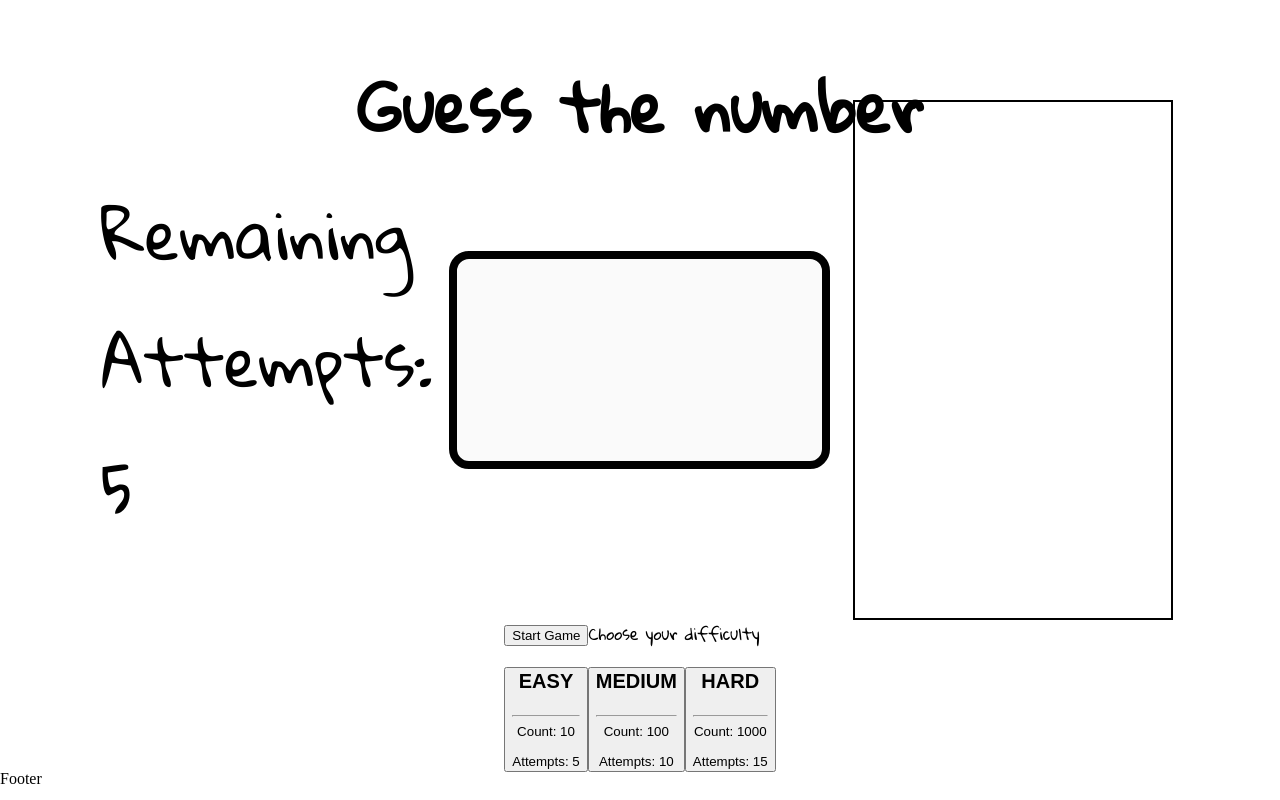
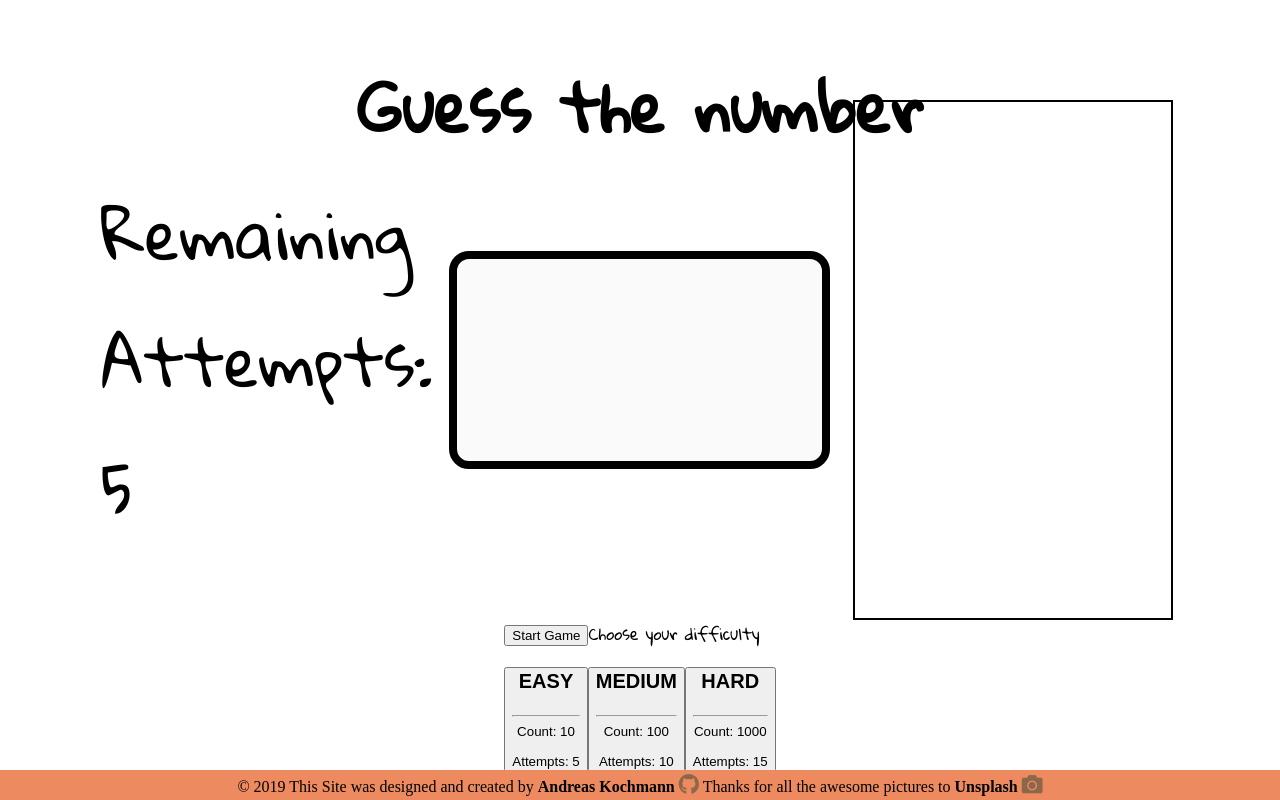
Before and after one commit to CrazySession/guessthenumber, a React (Create React App) app: page / in a window 1280 px wide. Built offline with nearby package versions, Linux system fonts and the light colour scheme; a web font is replaced by a local one.

Commit message:
added footer

```diff
--- a/public/index.html
+++ b/public/index.html
@@ -11,6 +11,9 @@
     <link
     href="https://fonts.googleapis.com/css?family=Dancing+Script|Fredoka+One|Gloria+Hallelujah|Indie+Flower|Kumar+One+Outline|Montserrat|Oswald|Pacifico|Quicksand|Ranga|Roboto+Mono|Satisfy|Shadows+Into+Light|ZCOOL+KuaiLe&display=swap"
     rel="stylesheet">
+
+
+    <link rel="stylesheet" href="https://cdnjs.cloudflare.com/ajax/libs/font-awesome/5.8.2/css/all.css" />
 
     <style>
       body{
--- a/src/components/App.js
+++ b/src/components/App.js
@@ -31,7 +31,13 @@ class App extends Component {
                 <NavBar             />
             </section>
             <footer>
-                Footer
+                &copy; 2019 This Site was designed and created by
+                                                        <a href="https://github.com/CrazySession"
+                                                        target="_blank"
+                                                        rel="noopener noreferrer"> <b>Andreas Kochmann</b> <i style={{ color: '#8D674B', fontSize: '1.3em', marginTop : '5px'}} className="fab fa-github"></i> </a>
+                Thanks for all the awesome pictures to <a href="https://unsplash.com/"
+                                              target="_blank"
+                                                          rel="noopener noreferrer"><b>Unsplash</b> <i style={{ color: '#8D674B', fontSize: '1.3em', marginTop : '5px'}} className="fas fa-camera"></i></a>
             </footer>
         </div>
     )
--- a/src/components/css/grid.css
+++ b/src/components/css/grid.css
@@ -47,7 +47,15 @@ main{
 }
 
 footer{
-/*    background-color: darkred;*/
+    background-color: #EE8A60;
     grid-row: 4;
     grid-column: 1 / -1;
+/*    justify-content: center;
+    align-items: center;*/
+    text-align: center;
 }
+
+a {
+    text-decoration: none;
+    color: black;
+}
```
